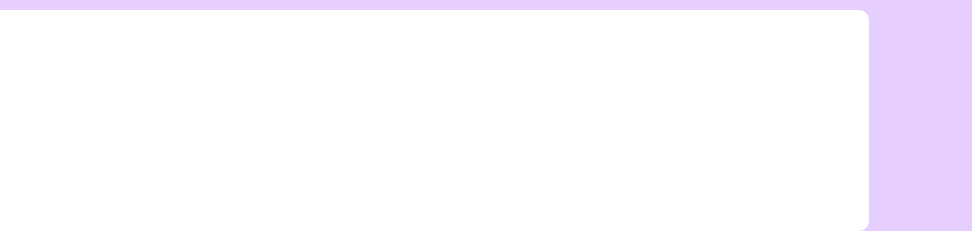
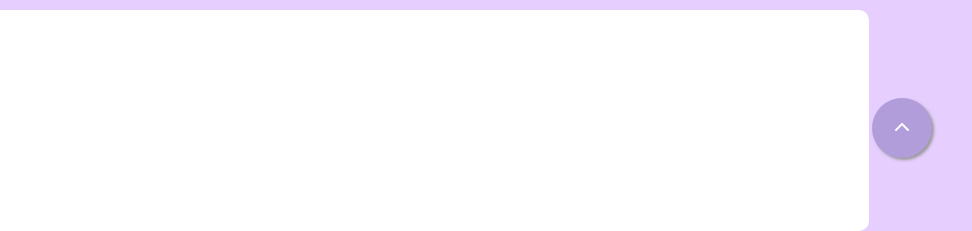
Before and after one commit to b0unt9/2022-ecole-html-css, a plain HTML site: page index.html in a window 1280 px wide. Shown: the part 602-833 px from the top of the page, 308-1280 px from the left. Drawn offline with Linux system fonts and the light colour scheme.

Commit message:
Feat: Top Button

```diff
--- a/css/style.css
+++ b/css/style.css
@@ -6,7 +6,6 @@ body {
     color: #2f2f2f;
     font-family: 'Noto Serif KR', serif;
     font-size: 16px;
-
 }
 
 section {
@@ -14,6 +13,7 @@ section {
     border-radius: 10px;
     padding: 40px;
     margin-bottom: 10px;
+    scroll-margin-top: 80px;
 }
 
 .wrapper {
@@ -97,7 +97,7 @@ th, td {
     font-size: 12px;
 }
 
-#my_name th{
+#my_name th {
     display: none;
 }
 
@@ -239,3 +239,25 @@ ul li a {
     width: 100%;
     height: 100%;
 }
+
+.float {
+    position: fixed;
+    width: 60px;
+    height: 60px;
+    bottom: 40px;
+    right: 40px;
+    background-color: #b29ddb;
+    color: white;
+    border-radius: 50px;
+    text-align: center;
+    box-shadow: 2px 2px 3px #999;
+}
+
+.float:hover {
+    background-color: #826fa9;
+    color: white;
+}
+
+.topBtn {
+    margin-top: 22px;
+}
--- a/index.html
+++ b/index.html
@@ -122,6 +122,9 @@
             </li>
         </ol>
     </section>
+    <a href="#top" class="float">
+        <i class="fa-solid fa-chevron-up topBtn"></i>
+    </a>
 </div>
 </body>
 </html>
```
Also changed, not shown: 1 other file.
